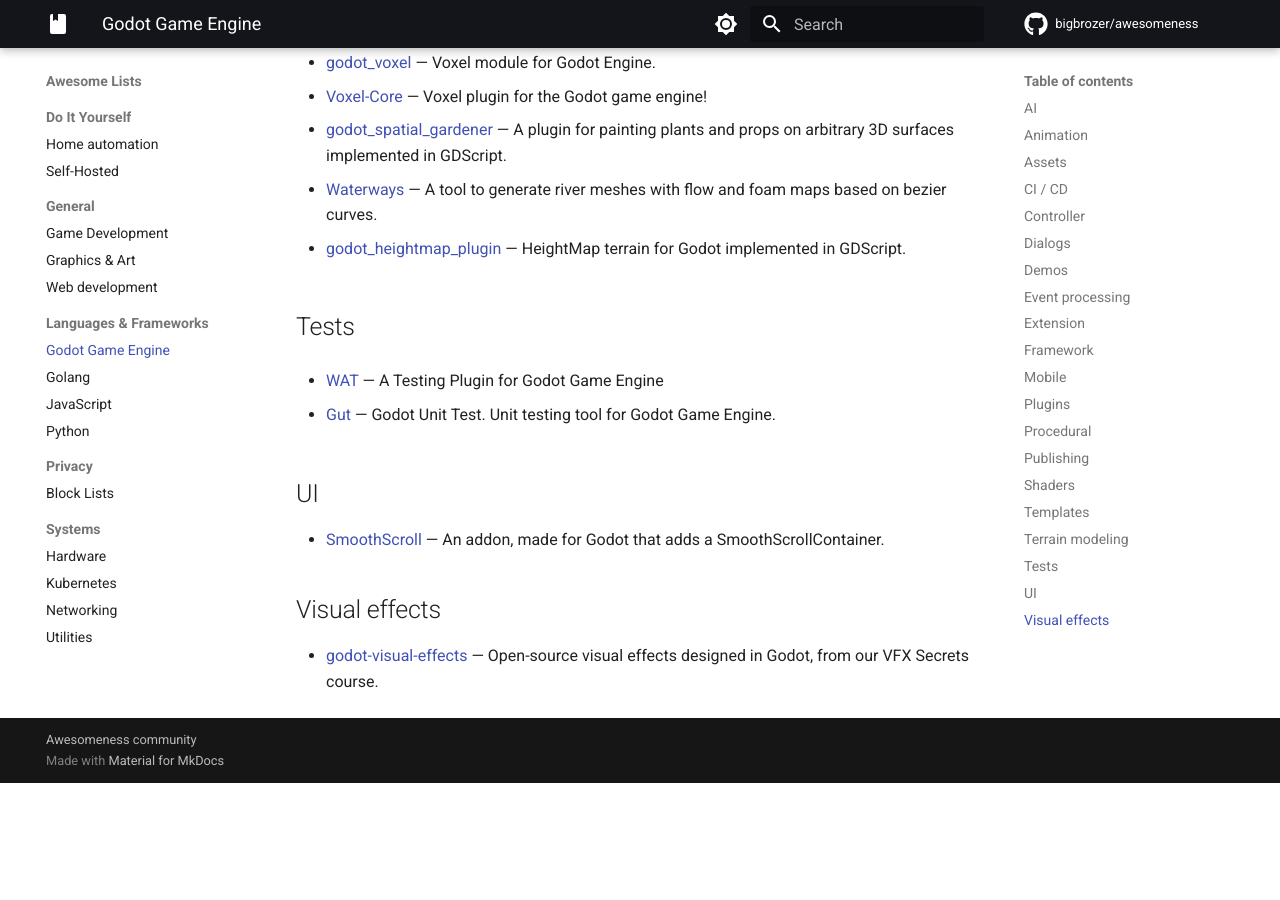
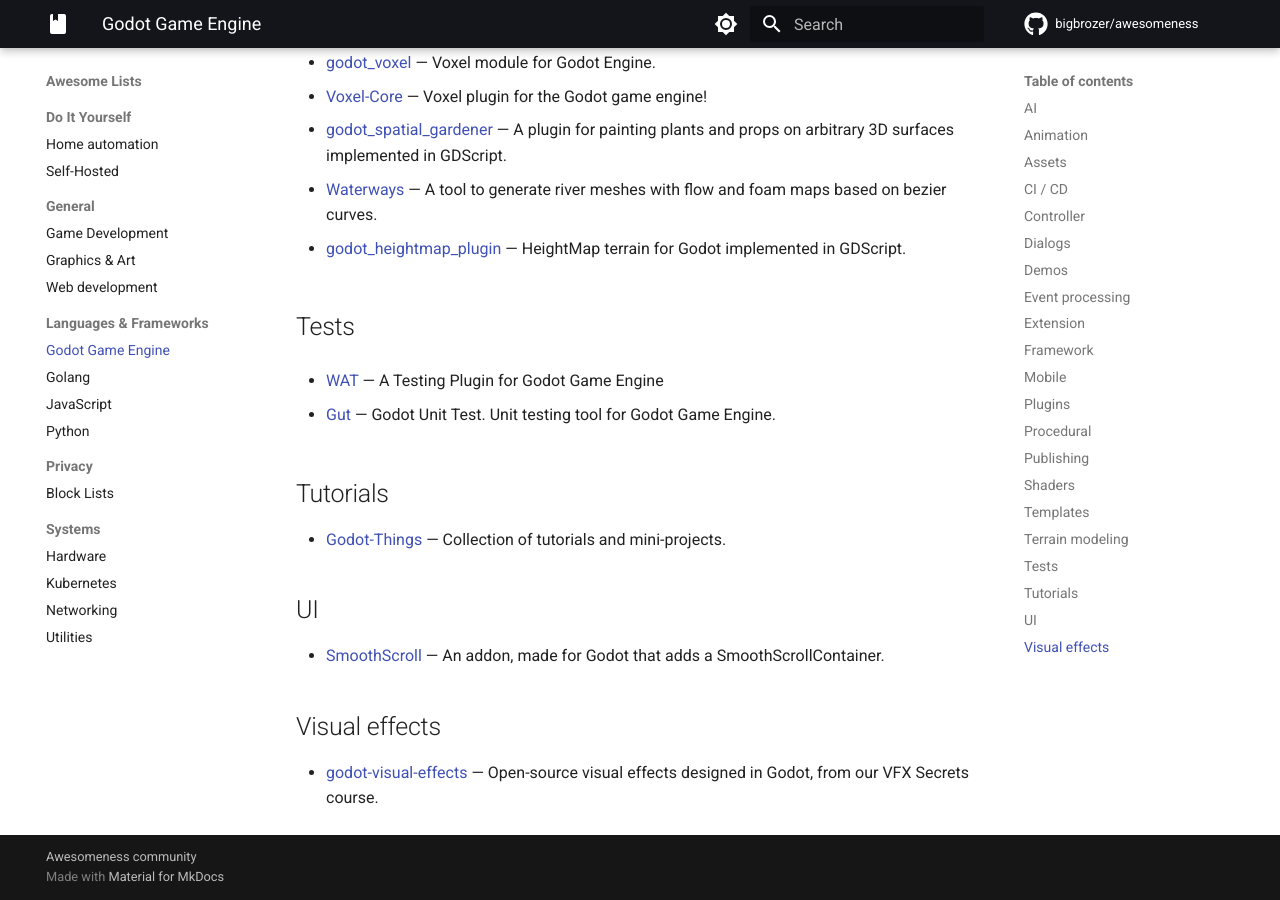
Before and after one commit to bigbrozer/awesomeness, an MkDocs documentation site: the page built from docs/lists/godot.md, in a window 1280 px wide and 900 px high, scrolled down 2831 px. Built offline with MkDocs 1.6.1 and Material for MkDocs 9.7.7, drawn with Linux system fonts in a browser that asks for light colours; comment, search, counter and statistics services are not loaded; before the commit the page ends 3614 px from its top, so only the background shows below that.

Commit message:
feat(godot): add `Godot-Things`

```diff
--- a/docs/lists/godot.md
+++ b/docs/lists/godot.md
@@ -113,6 +113,10 @@ tags:
 
 - [Gut](https://github.com/bitwes/Gut) — Godot Unit Test. Unit testing tool for Godot Game Engine.
 
+## Tutorials
+
+- [Godot-Things](https://github.com/MitchMakesThings/Godot-Things) — Collection of tutorials and mini-projects.
+
 ## UI
 
 - [SmoothScroll](https://github.com/SpyrexDE/SmoothScroll) — An addon, made for Godot that adds a SmoothScrollContainer.
```
